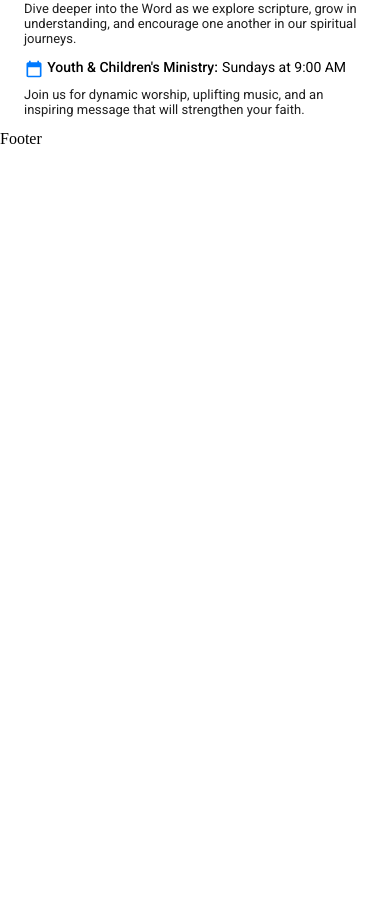
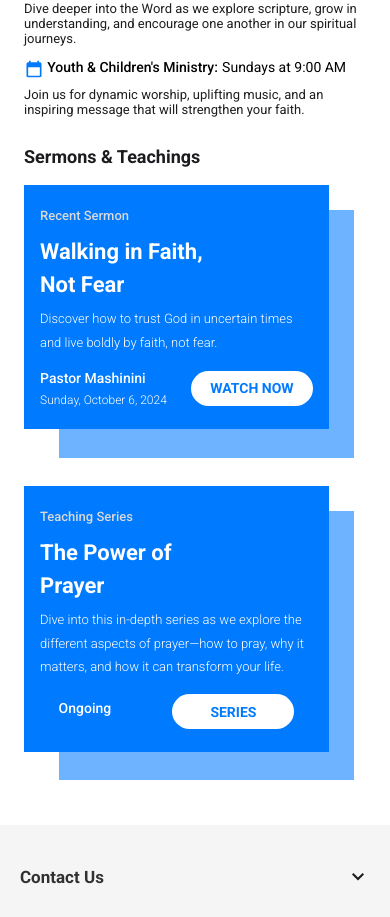
Before and after one commit to andile593/Othandweni-CCC-Website, a React (Create React App) app in the folder frontend/: page / in a window 390 px wide. Shown: the part 1080-1997 px from the top of the page. Before the commit the page ends 1228 px from the top, so only its background shows below. Built offline with nearby package versions, Linux system fonts and the light colour scheme.

Commit message:
more code

```diff
--- a/frontend/src/App.css
+++ b/frontend/src/App.css
@@ -4,6 +4,13 @@
   padding: 0;
   margin: 0;
   box-sizing: border-box;
+  list-style: none;
+  text-decoration: none;
+}
+
+button {
+  border: none;
+  outline: none;
 }
 
 .roboto-thin {
--- a/frontend/src/Components/Footer/Footer.css
+++ b/frontend/src/Components/Footer/Footer.css
@@ -0,0 +1,52 @@
+@media (min-width: 320px) and (max-width: 740px) {
+  .footer {
+    background-color: #f5f5f5;
+    padding: 20px;
+  }
+
+  .footer-section {
+    padding: 20px 0;
+  }
+
+  .heading-block {
+    width: 100%;
+    display: flex;
+    align-items: center;
+    justify-content: space-between;
+  }
+
+  .footer-heading {
+    font-size: 17px;
+    cursor: pointer;
+    color: #313131;
+  }
+
+  .footer-content {
+    padding: 10px 0;
+    color: #313131;
+  }
+
+  .footer-content ul li a, .footer-content p, .footer-content a {
+    color: #313131;
+    margin-bottom: .5em;
+  }
+
+  .footer-content a {
+    display: flex;
+  }
+
+  .footer-bottom {
+    text-align: center;
+    margin-top: 20px;
+    font-size: 14px;
+  }
+
+  .heading-block svg {
+    transition: transform 0.3s ease;
+  }
+
+  .rotate {
+    transform: rotate(180deg);
+  }
+
+}
--- a/frontend/src/Components/Footer/Footer.js
+++ b/frontend/src/Components/Footer/Footer.js
@@ -1,9 +1,143 @@
-import React from 'react'
+import React, { useState } from "react";
+import "./Footer.css";
 
 const Footer = () => {
+  const [activeSection, setActiveSection] = useState(null);
+
+  const toggleSection = (section) => {
+    setActiveSection(activeSection === section ? null : section);
+  };
+
   return (
-    <div>Footer</div>
-  )
-}
+    <footer className="footer">
+      <div className="footer-section">
+        <div className="heading-block">
+          <h3
+            onClick={() => toggleSection("contact")}
+            className="footer-heading roboto-bold"
+          >
+            Contact Us
+          </h3>
+          <svg
+            xmlns="http://www.w3.org/2000/svg"
+            height="24px"
+            viewBox="0 -960 960 960"
+            width="24px"
+            fill="#1C1B1F"
+            onClick={() => toggleSection("contact")}
+            className={activeSection === "contact" ? "rotate" : ""}
+          >
+            <path d="M480-344 240-584l56-56 184 184 184-184 56 56-240 240Z" />
+          </svg>
+        </div>
+        {activeSection === "contact" && (
+          <div className="footer-content">
+            <p className="roboto-regular">Phone: 123-456-7890</p>
+            <p className="roboto-regular">Email: info@church.com</p>
+            <p className="roboto-regular">Address: 123 Church Street, City</p>
+          </div>
+        )}
+      </div>
 
-export default Footer
+      <div className="footer-section">
+        <div className="heading-block">
+          <h3
+            onClick={() => toggleSection("serviceTimes")}
+            className="footer-heading roboto-bold"
+          >
+            Service Times
+          </h3>
+          <svg
+            xmlns="http://www.w3.org/2000/svg"
+            height="24px"
+            viewBox="0 -960 960 960"
+            width="24px"
+            fill="#1C1B1F"
+            onClick={() => toggleSection("serviceTimes")}
+            className={activeSection === "serviceTimes" ? "rotate" : ""}
+          >
+            <path d="M480-344 240-584l56-56 184 184 184-184 56 56-240 240Z" />
+          </svg>
+        </div>
+        {activeSection === "serviceTimes" && (
+          <div className="footer-content">
+            <p className="roboto-regular">Sunday: 9:00 AM - 11:00 AM</p>
+            <p className="roboto-regular">Wednesday: 7:00 PM - 8:30 PM</p>
+          </div>
+        )}
+      </div>
+
+      <div className="footer-section">
+        <div className="heading-block">
+          <h3
+            onClick={() => toggleSection("quickLinks")}
+            className="footer-heading roboto-bold"
+          >
+            Quick Links
+          </h3>
+          <svg
+            xmlns="http://www.w3.org/2000/svg"
+            height="24px"
+            viewBox="0 -960 960 960"
+            width="24px"
+            fill="#1C1B1F"
+            onClick={() => toggleSection("quickLinks")}
+            className={activeSection === "quickLinks" ? "rotate" : ""}
+          >
+            <path d="M480-344 240-584l56-56 184 184 184-184 56 56-240 240Z" />
+          </svg>
+        </div>
+        {activeSection === "quickLinks" && (
+          <div className="footer-content">
+            <ul>
+              <li>
+                <a className="roboto-regular" href="/about">About Us</a>
+              </li>
+              <li>
+                <a className="roboto-regular" href="/events">Events</a>
+              </li>
+              <li>
+                <a className="roboto-regular" href="/donate">Donate</a>
+              </li>
+            </ul>
+          </div>
+        )}
+      </div>
+
+      <div className="footer-section">
+        <div className="heading-block">
+          <h3
+            onClick={() => toggleSection("followUs")}
+            className="footer-heading roboto-bold"
+          >
+            Follow Us
+          </h3>
+          <svg
+            xmlns="http://www.w3.org/2000/svg"
+            height="24px"
+            viewBox="0 -960 960 960"
+            width="24px"
+            fill="#1C1B1F"
+            onClick={() => toggleSection("followUs")}
+            className={activeSection === "followUs" ? "rotate" : ""}
+          >
+            <path d="M480-344 240-584l56-56 184 184 184-184 56 56-240 240Z" />
+          </svg>
+        </div>
+        {activeSection === "followUs" && (
+          <div className="footer-content">
+            <a className="roboto-regular" href="https://www.facebook.com">Facebook</a>
+            <a className="roboto-regular" href="https://www.twitter.com">Twitter</a>
+            <a className="roboto-regular" href="https://www.instagram.com">Instagram</a>
+          </div>
+        )}
+      </div>
+
+      <div className="footer-bottom roboto-regular">
+        <p>© 2024 Othandweni Ethiopian Christian Church. All Rights Reserved</p>
+      </div>
+    </footer>
+  );
+};
+
+export default Footer;
--- a/frontend/src/Components/HomeComponents/HeroSection/HeroSection.css
+++ b/frontend/src/Components/HomeComponents/HeroSection/HeroSection.css
@@ -43,8 +43,6 @@
     align-items: center;
     color: #ffffff;
     background-color: #007AFF;
-    border: none;
-    outline: none;
     border-radius: 4px;
   }
 }
--- a/frontend/src/Components/HomeComponents/SermonsAndTeachings/SermonsAndTeachings.css
+++ b/frontend/src/Components/HomeComponents/SermonsAndTeachings/SermonsAndTeachings.css
@@ -0,0 +1,95 @@
+@media (min-width: 320px) and (max-width: 740px) {
+    .sermons-container {
+        display: flex;
+        flex-direction: column;
+        margin-top: 1em;
+        padding: 0 1.5em;
+    }
+    .card-container {
+        display: flex;
+        flex-direction: column;
+        gap: 2em;
+        height: 640px;
+    }
+
+    .card {
+        position: relative;
+        height: 269px;
+    }
+
+    .front-card {
+      width: 305px;
+      height: fit-content;
+      background: #007AFF;
+      padding: 1em 1em 1.4em;
+      position: absolute;
+      z-index: 10;
+    }
+
+    .label {
+        font-size: 13px;
+        color: #D9D9D9;
+        margin: .5em 0 .9em;
+    }
+
+    .card-title {
+        width: 200px ;
+        font-size: 22px;
+        color: #ffffff;
+        margin: .3em 0;
+        line-height: 1.5;
+    }
+
+    .card-description {
+        font-size: 13px;
+        line-height: 1.8;
+        color: #ffffff;
+        margin-bottom: 1.2em;
+    }
+
+    .card-details {
+        display: flex;
+        justify-content: space-around;
+        align-items: center;
+        gap: 1.5em;
+    }
+
+    .pastor-name {
+        font-size: 14px;
+        color: #ffffff;
+        margin-bottom: .5em;
+    }
+
+    .card-date {
+        color: #ffffff;
+        font-size: 12px;
+    }
+
+    .card-btn {
+        width: 122px;
+        height: 35px;
+        background: #ffffff;
+        color: #007AFF;
+        text-transform: uppercase;
+        font-size: 14px;
+        border-radius: 22px;
+    }
+
+    .back-card {
+        width: 295px;
+        height: 248px;
+        background-color: #007AFF;
+        opacity: 57%;
+        position: absolute;
+        left: 35px;
+        top: 25px;
+        z-index: 1;
+    }
+    .frcard2 {
+        height: 266px;
+    }
+
+    .bkcard2 {
+        height: 269px;
+    }
+}
--- a/frontend/src/Components/HomeComponents/SermonsAndTeachings/SermonsAndTeachings.js
+++ b/frontend/src/Components/HomeComponents/SermonsAndTeachings/SermonsAndTeachings.js
@@ -1,9 +1,54 @@
-import './SermonsAndTeachings.css'
+import "./SermonsAndTeachings.css";
 
 const SermonsAndTeachings = () => {
   return (
-    <div>SermonsAndTeachings</div>
-  )
-}
+    <div className="sermons-container">
+      <h2 className="section-title roboto-bold">Sermons & Teachings</h2>
+      <div className="card-container">
+        <div className="card">
+          <div className="front-card">
+            <p className="label roboto-medium">Recent Sermon</p>
+            <h1 className="card-title roboto-bold">
+              Walking in Faith, Not Fear
+            </h1>
+            <p className="card-description roboto-light">
+              Discover how to trust God in uncertain times and live boldly by
+              faith, not fear.
+            </p>
+            <div className="card-details">
+              <div className="details">
+                <p className="pastor-name roboto-medium">Pastor Mashinini</p>
+                <p className="card-date roboto-light">
+                  Sunday, October 6, 2024
+                </p>
+              </div>
+              <button className="card-btn roboto-bold">Watch Now</button>
+            </div>
+          </div>
+          <div className="back-card"></div>
+        </div>
+        <div className="card">
+          <div className="front-card frcard2">
+            <p className="label roboto-medium">Teaching Series</p>
+            <h1 className="card-title roboto-bold">
+            The Power of Prayer
+            </h1>
+            <p className="card-description roboto-light">
+            Dive into this in-depth series as we explore the different aspects of prayer—how to pray, why it matters, and how it can transform your life.
+            </p>
+            <div className="card-details">
+              <div className="details">
+                <p className="pastor-name roboto-medium">Ongoing</p>
 
-export default SermonsAndTeachings
+              </div>
+              <button className="card-btn roboto-bold">Series</button>
+            </div>
+          </div>
+          <div className="back-card bkcard2"></div>
+        </div>
+      </div>
+    </div>
+  );
+};
+
+export default SermonsAndTeachings;
--- /dev/null
+++ b/frontend/src/Components/SermonsAndTeachingsComponents/HeroSection/HeroSection.js
@@ -0,0 +1,9 @@
+
+
+const HeroSection = () => {
+  return (
+    <>HeroSection</>
+  )
+}
+
+export default HeroSection
--- a/frontend/src/Pages/Home/Home.js
+++ b/frontend/src/Pages/Home/Home.js
@@ -2,6 +2,7 @@ import HeroSection from "../../Components/HomeComponents/HeroSection/HeroSection
 import UpcomingEvents from "../../Components/HomeComponents/UpcomingEvents/UpcomingEvents";
 import About from "../../Components/HomeComponents/About/About";
 import Services from "../../Components/HomeComponents/Services/Services";
+import SermonsAndTeachings from "../../Components/HomeComponents/SermonsAndTeachings/SermonsAndTeachings";
 
 const Home = () => {
   return (
@@ -10,6 +11,7 @@ const Home = () => {
       <UpcomingEvents />
       <About />
       <Services />
+      <SermonsAndTeachings />
     </>
   );
 };
--- a/frontend/src/Pages/SermonsAndTeachings/SermonsAndTeachings.js
+++ b/frontend/src/Pages/SermonsAndTeachings/SermonsAndTeachings.js
@@ -1,8 +1,10 @@
-import React from 'react'
-
+import HeroSection from '../../Components/SermonsAndTeachingsComponents/HeroSection/HeroSection'
+// import SermonsAndTeachings from '../../Components/HomeComponents/SermonsAndTeachings/SermonsAndTeachings'
 const SermonsAndTeachings = () => {
   return (
-    <div>SermonsAndTeachings</div>
+    <>
+      <HeroSection />
+    </>
   )
 }
 
```
Also changed, not shown: frontend/src/Assets/keyboard_arrow_down_24dp_1C1B1F_FILL0_wght400_GRAD0_opsz24.svg (added), frontend/src/Components/SermonsAndTeachingsComponents/HeroSection/HeroSection.css (added).
